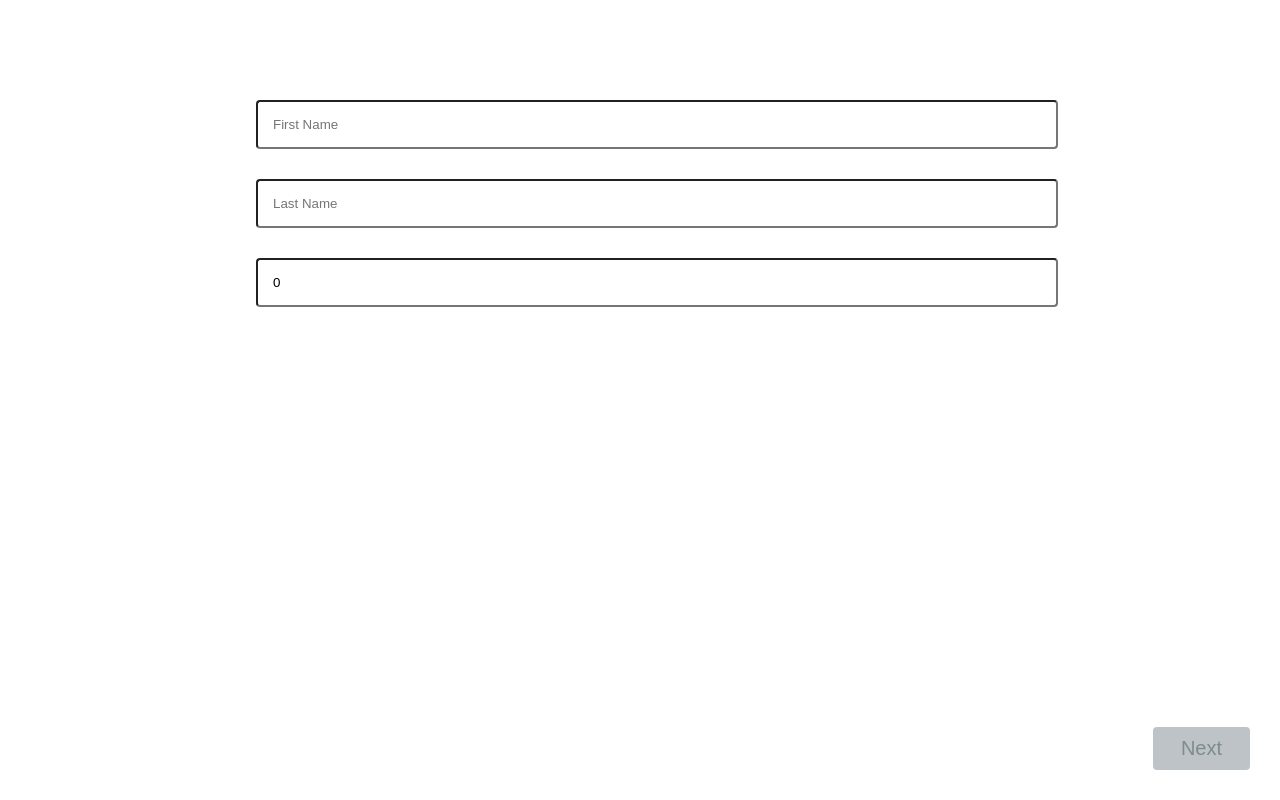
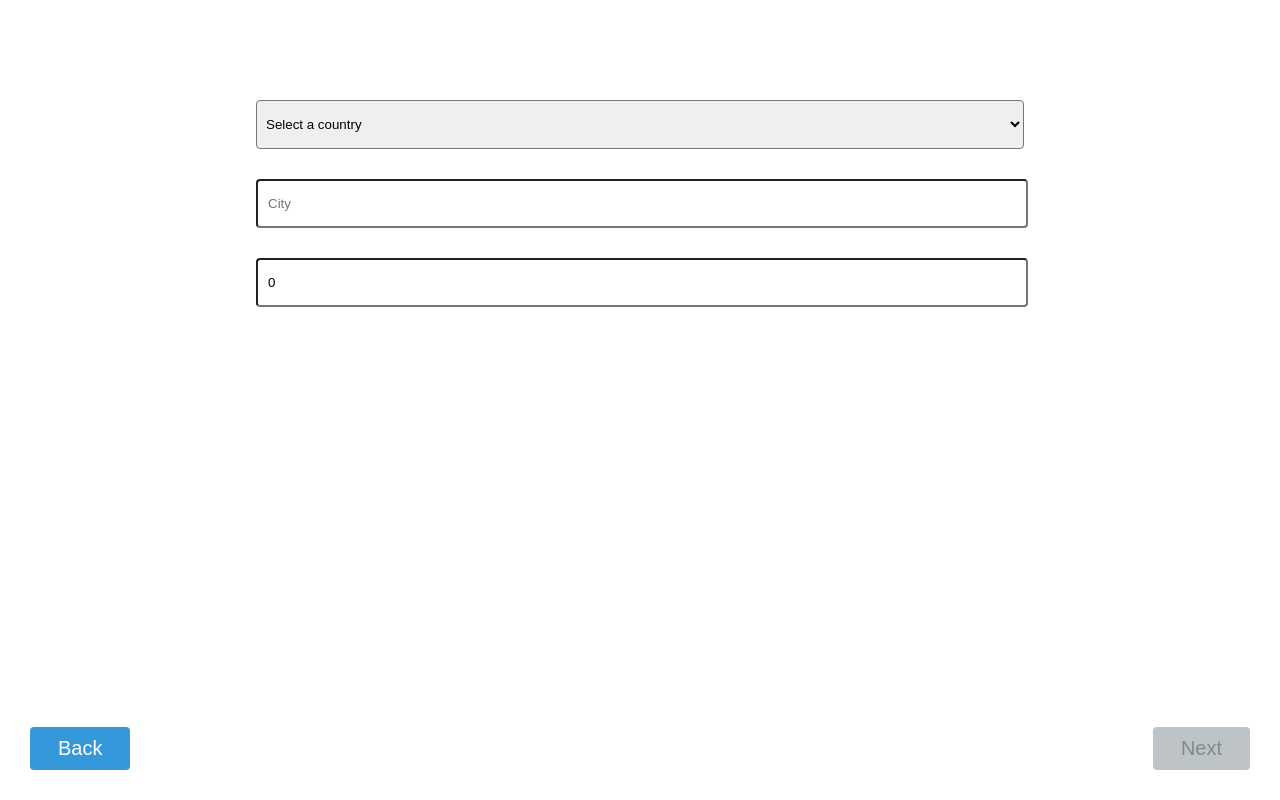
Before and after one commit to arsalantanvir97/srtigmbgtask, a React (Create React App) app: page /user-data in a window 1280 px wide. Built offline with nearby package versions, Linux system fonts and the light colour scheme.

Commit message:
userdata and routing done

```diff
--- a/package.json
+++ b/package.json
@@ -8,6 +8,7 @@
     "@testing-library/user-event": "^13.5.0",
     "react": "^18.2.0",
     "react-dom": "^18.2.0",
+    "react-router-dom": "^6.20.0",
     "react-scripts": "5.0.1",
     "web-vitals": "^2.1.4"
   },
--- a/public/index.html
+++ b/public/index.html
@@ -40,4 +40,5 @@
       To create a production bundle, use `npm run build` or `yarn build`.
     -->
   </body>
+
 </html>
--- a/src/App.js
+++ b/src/App.js
@@ -1,9 +1,20 @@
 import React from 'react'
+import { BrowserRouter, Routes, Route } from 'react-router-dom'
+
 import Home from './Screens/Home'
+import UserData from './Screens/UserData'
+import Summary from './Screens/Summary'
+
 const App = () => {
   return (
     <div className='container'>
-      <Home />
+      <BrowserRouter>
+        <Routes>
+          <Route path='/' element={<Home />}></Route>
+          <Route path='/user-data' element={<UserData />}></Route>
+          <Route path='/summary' element={<Summary />}></Route>
+        </Routes>
+      </BrowserRouter>
     </div>
   )
 }
--- a/src/Components/Button.jsx
+++ b/src/Components/Button.jsx
@@ -1,15 +1,18 @@
 import React from 'react'
+import { useNavigate } from 'react-router-dom'
 
-const Button = ({ text, pos, isdisabled }) => {
-  function hell() {
-    console.log('helllo')
+const Button = ({ text, pos, isdisabled, path }) => {
+  const navigate = useNavigate()
+
+  function routeHandler() {
+    navigate(path)
   }
   return (
     <>
       <button
         className={`button-sec ${pos}`}
         type='button'
-        onClick={hell}
+        onClick={routeHandler}
         disabled={isdisabled}
       >
         {text}
--- a/src/Screens/Home.jsx
+++ b/src/Screens/Home.jsx
@@ -42,6 +42,7 @@
           !isValidLastName.isValid ||
           !isValidAge.isValid
         }
+        path={'/user-data'}
       />
     </>
   )
--- a/src/Screens/UserData.jsx
+++ b/src/Screens/UserData.jsx
@@ -1,7 +1,61 @@
-import React from 'react'
+import React, { useState } from 'react'
+import { countryList } from '../utils/countries'
+import InputField from '../Components/InputField'
+import { isValidInput } from '../utils/Validation'
+import Button from '../Components/Button'
 
 const UserData = () => {
-  return <div>UserData</div>
+  const [country, setcountry] = useState('')
+  const [city, setcity] = useState('')
+  const [zipcode, setzipcode] = useState(0)
+  const isValidCity = isValidInput(city, 'city')
+  const isValidZipCode = isValidInput(zipcode, 'zipcode')
+  return (
+    <>
+      <div className='input-sec'>
+        <select
+          placeholder='Select a country'
+          value={country}
+          onChange={(e) => {
+            setcountry(e.target.value)
+          }}
+        >
+          <option>Select a country</option>
+          {countryList?.length > 0 &&
+            countryList?.map((count, index) => (
+              <option key={index} value={JSON.stringify(count)}>
+                {count}
+              </option>
+            ))}
+        </select>
+      </div>
+      <InputField
+        inputvalue={city}
+        setInputvalue={setcity}
+        placeholder={'City'}
+        type={'text'}
+        valid={isValidCity}
+      />
+      <InputField
+        inputvalue={zipcode}
+        setInputvalue={setzipcode}
+        placeholder={'Zipcode'}
+        type={'number'}
+        valid={isValidZipCode}
+      />
+      <Button text={'Back'} pos={'left'} isdisabled={false} path={'/'} />
+      <Button
+        text={'Next'}
+        pos={'right'}
+        isdisabled={
+          country.length === 0 ||
+          !isValidCity.isValid ||
+          !isValidZipCode.isValid
+        }
+        path={'/summary'}
+      />
+    </>
+  )
 }
 
 export default UserData
--- a/src/index.css
+++ b/src/index.css
@@ -29,10 +29,17 @@
 
 .input-sec input {
   width: 100%;
-
-  padding: 15px;
+  padding: 15px 0px;
   border-radius: 4px;
   margin-bottom: 10px;
+  text-indent: 10px;
+}
+.input-sec select {
+  width: 100%;
+  padding: 15px 0px;
+  border-radius: 4px;
+  margin-bottom: 10px;
+  text-indent: 5px;
 }
 
 .button-sec {
--- a/src/utils/Validation.js
+++ b/src/utils/Validation.js
@@ -13,5 +13,17 @@
         isValid: nameRegex.test(value),
         message: 'Please enter a valid name.',
       }
+    case 'city':
+      const cityRegex = /^[a-zA-Z]+$/
+      return {
+        isValid: cityRegex.test(value),
+        message: 'Please enter a valid city name.',
+      }
+    case 'zipcode':
+      const zipcodeRegex = /^\d{5}$/
+      return {
+        isValid: zipcodeRegex.test(value),
+        message: 'Please enter a valid zipcode.',
+      }
   }
 }
--- /dev/null
+++ b/src/utils/countries.js
@@ -0,0 +1,251 @@
+export const countryList = [
+  'Afghanistan',
+  'Åland Islands',
+  'Albania',
+  'Algeria',
+  'American Samoa',
+  'Andorra',
+  'Angola',
+  'Anguilla',
+  'Antarctica',
+  'Antigua and Barbuda',
+  'Argentina',
+  'Armenia',
+  'Aruba',
+  'Australia',
+  'Austria',
+  'Azerbaijan',
+  'Bahamas (the)',
+  'Bahrain',
+  'Bangladesh',
+  'Barbados',
+  'Belarus',
+  'Belgium',
+  'Belize',
+  'Benin',
+  'Bermuda',
+  'Bhutan',
+  'Bolivia (Plurinational State of)',
+  'Bonaire, Sint Eustatius and Saba',
+  'Bosnia and Herzegovina',
+  'Botswana',
+  'Bouvet Island',
+  'Brazil',
+  'British Indian Ocean Territory (the)',
+  'Brunei Darussalam',
+  'Bulgaria',
+  'Burkina Faso',
+  'Burundi',
+  'Cabo Verde',
+  'Cambodia',
+  'Cameroon',
+  'Canada',
+  'Cayman Islands (the)',
+  'Central African Republic (the)',
+  'Chad',
+  'Chile',
+  'China',
+  'Christmas Island',
+  'Cocos (Keeling) Islands (the)',
+  'Colombia',
+  'Comoros (the)',
+  'Congo (the Democratic Republic of the)',
+  'Congo (the)',
+  'Cook Islands (the)',
+  'Costa Rica',
+  'Croatia',
+  'Cuba',
+  'Curaçao',
+  'Cyprus',
+  'Czechia',
+  "Côte d'Ivoire",
+  'Denmark',
+  'Djibouti',
+  'Dominica',
+  'Dominican Republic (the)',
+  'Ecuador',
+  'Egypt',
+  'El Salvador',
+  'Equatorial Guinea',
+  'Eritrea',
+  'Estonia',
+  'Eswatini',
+  'Ethiopia',
+  'Falkland Islands (the) [Malvinas]',
+  'Faroe Islands (the)',
+  'Fiji',
+  'Finland',
+  'France',
+  'French Guiana',
+  'French Polynesia',
+  'French Southern Territories (the)',
+  'Gabon',
+  'Gambia (the)',
+  'Georgia',
+  'Germany',
+  'Ghana',
+  'Gibraltar',
+  'Greece',
+  'Greenland',
+  'Grenada',
+  'Guadeloupe',
+  'Guam',
+  'Guatemala',
+  'Guernsey',
+  'Guinea',
+  'Guinea-Bissau',
+  'Guyana',
+  'Haiti',
+  'Heard Island and McDonald Islands',
+  'Holy See (the)',
+  'Honduras',
+  'Hong Kong',
+  'Hungary',
+  'Iceland',
+  'India',
+  'Indonesia',
+  'Iran (Islamic Republic of)',
+  'Iraq',
+  'Ireland',
+  'Isle of Man',
+  'Israel',
+  'Italy',
+  'Jamaica',
+  'Japan',
+  'Jersey',
+  'Jordan',
+  'Kazakhstan',
+  'Kenya',
+  'Kiribati',
+  "Korea (the Democratic People's Republic of)",
+  'Korea (the Republic of)',
+  'Kuwait',
+  'Kyrgyzstan',
+  "Lao People's Democratic Republic (the)",
+  'Latvia',
+  'Lebanon',
+  'Lesotho',
+  'Liberia',
+  'Libya',
+  'Liechtenstein',
+  'Lithuania',
+  'Luxembourg',
+  'Macao',
+  'Madagascar',
+  'Malawi',
+  'Malaysia',
+  'Maldives',
+  'Mali',
+  'Malta',
+  'Marshall Islands (the)',
+  'Martinique',
+  'Mauritania',
+  'Mauritius',
+  'Mayotte',
+  'Mexico',
+  'Micronesia (Federated States of)',
+  'Moldova (the Republic of)',
+  'Monaco',
+  'Mongolia',
+  'Montenegro',
+  'Montserrat',
+  'Morocco',
+  'Mozambique',
+  'Myanmar',
+  'Namibia',
+  'Nauru',
+  'Nepal',
+  'Netherlands (the)',
+  'New Caledonia',
+  'New Zealand',
+  'Nicaragua',
+  'Niger (the)',
+  'Nigeria',
+  'Niue',
+  'Norfolk Island',
+  'Northern Mariana Islands (the)',
+  'Norway',
+  'Oman',
+  'Pakistan',
+  'Palau',
+  'Palestine, State of',
+  'Panama',
+  'Papua New Guinea',
+  'Paraguay',
+  'Peru',
+  'Philippines (the)',
+  'Pitcairn',
+  'Poland',
+  'Portugal',
+  'Puerto Rico',
+  'Qatar',
+  'Republic of North Macedonia',
+  'Romania',
+  'Russian Federation (the)',
+  'Rwanda',
+  'Réunion',
+  'Saint Barthélemy',
+  'Saint Helena, Ascension and Tristan da Cunha',
+  'Saint Kitts and Nevis',
+  'Saint Lucia',
+  'Saint Martin (French part)',
+  'Saint Pierre and Miquelon',
+  'Saint Vincent and the Grenadines',
+  'Samoa',
+  'San Marino',
+  'Sao Tome and Principe',
+  'Saudi Arabia',
+  'Senegal',
+  'Serbia',
+  'Seychelles',
+  'Sierra Leone',
+  'Singapore',
+  'Sint Maarten (Dutch part)',
+  'Slovakia',
+  'Slovenia',
+  'Solomon Islands',
+  'Somalia',
+  'South Africa',
+  'South Georgia and the South Sandwich Islands',
+  'South Sudan',
+  'Spain',
+  'Sri Lanka',
+  'Sudan (the)',
+  'Suriname',
+  'Svalbard and Jan Mayen',
+  'Sweden',
+  'Switzerland',
+  'Syrian Arab Republic',
+  'Taiwan (Province of China)',
+  'Tajikistan',
+  'Tanzania, United Republic of',
+  'Thailand',
+  'Timor-Leste',
+  'Togo',
+  'Tokelau',
+  'Tonga',
+  'Trinidad and Tobago',
+  'Tunisia',
+  'Turkey',
+  'Turkmenistan',
+  'Turks and Caicos Islands (the)',
+  'Tuvalu',
+  'Uganda',
+  'Ukraine',
+  'United Arab Emirates (the)',
+  'United Kingdom of Great Britain and Northern Ireland (the)',
+  'United States Minor Outlying Islands (the)',
+  'United States of America (the)',
+  'Uruguay',
+  'Uzbekistan',
+  'Vanuatu',
+  'Venezuela (Bolivarian Republic of)',
+  'Viet Nam',
+  'Virgin Islands (British)',
+  'Virgin Islands (U.S.)',
+  'Wallis and Futuna',
+  'Western Sahara',
+  'Yemen',
+  'Zambia',
+  'Zimbabwe',
+]
```
Also changed, not shown: 1 other file (tests, documents, lock files or other folders).
